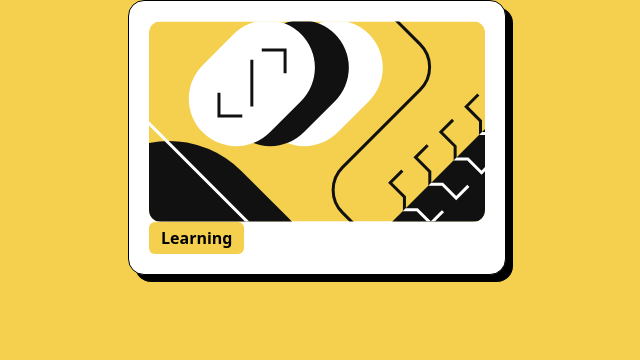
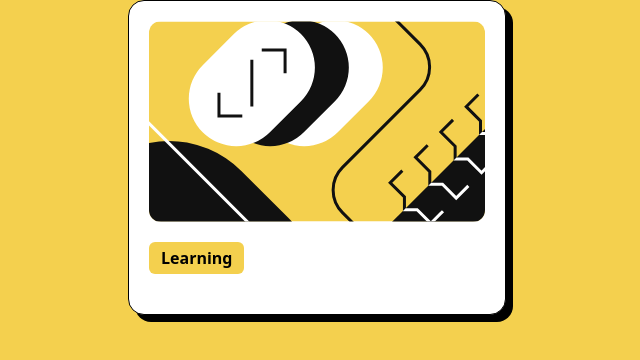
Before and after one commit to Phoenix-Domain/frontendMentor1, a React (Vite) app: page / in a window 1280 px wide. Shown: the top 360 px of the page, without its empty margins (323-963 px from the left). Built offline with nearby package versions, Linux system fonts and the light colour scheme.

Commit message:
Style: Add style to button component

```diff
--- a/src/components/Button.jsx
+++ b/src/components/Button.jsx
@@ -1,6 +1,6 @@
 function Button(){
   return(
-    <button className="bg-[rgb(244,208,78)] rounded-md px-3 py-1 font-bold">
+    <button className="bg-[rgb(244,208,78)] rounded-md px-3 py-1 font-bold my-5">
       Learning
     </button>
   )
```
